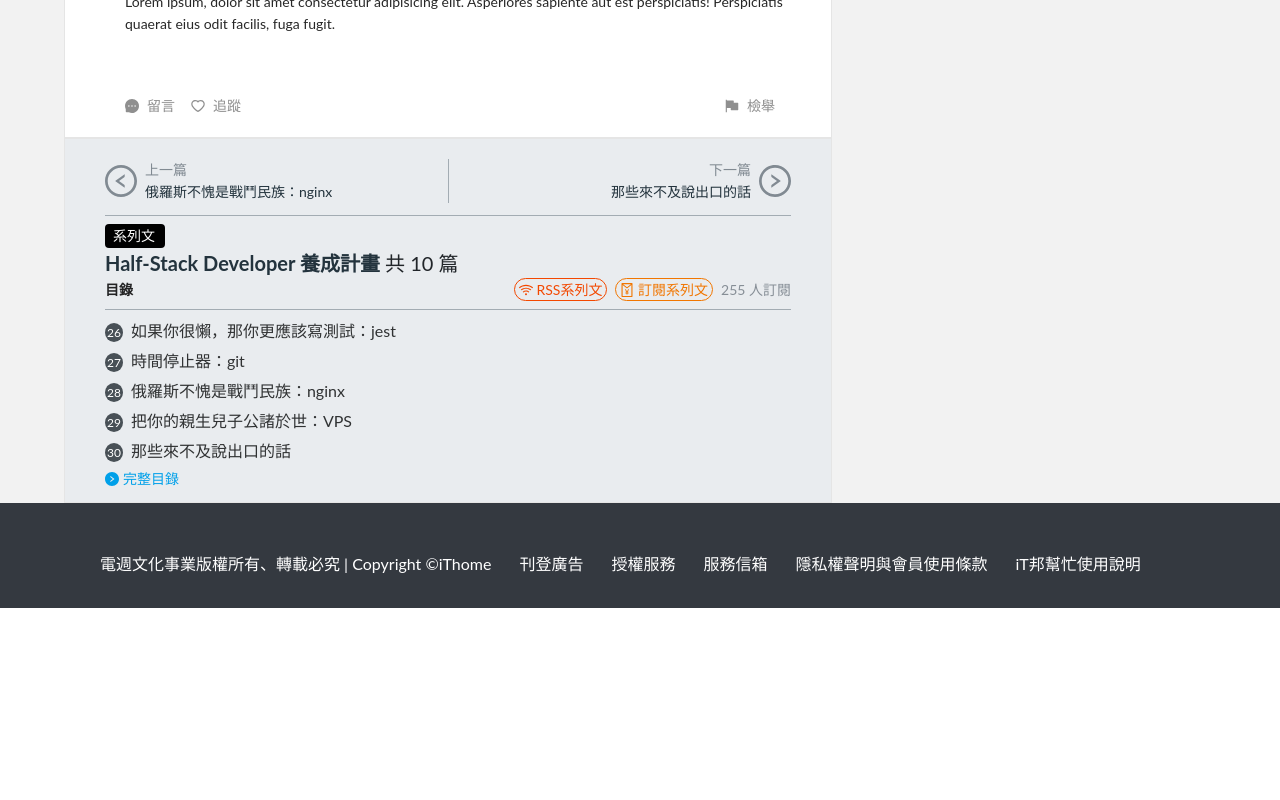
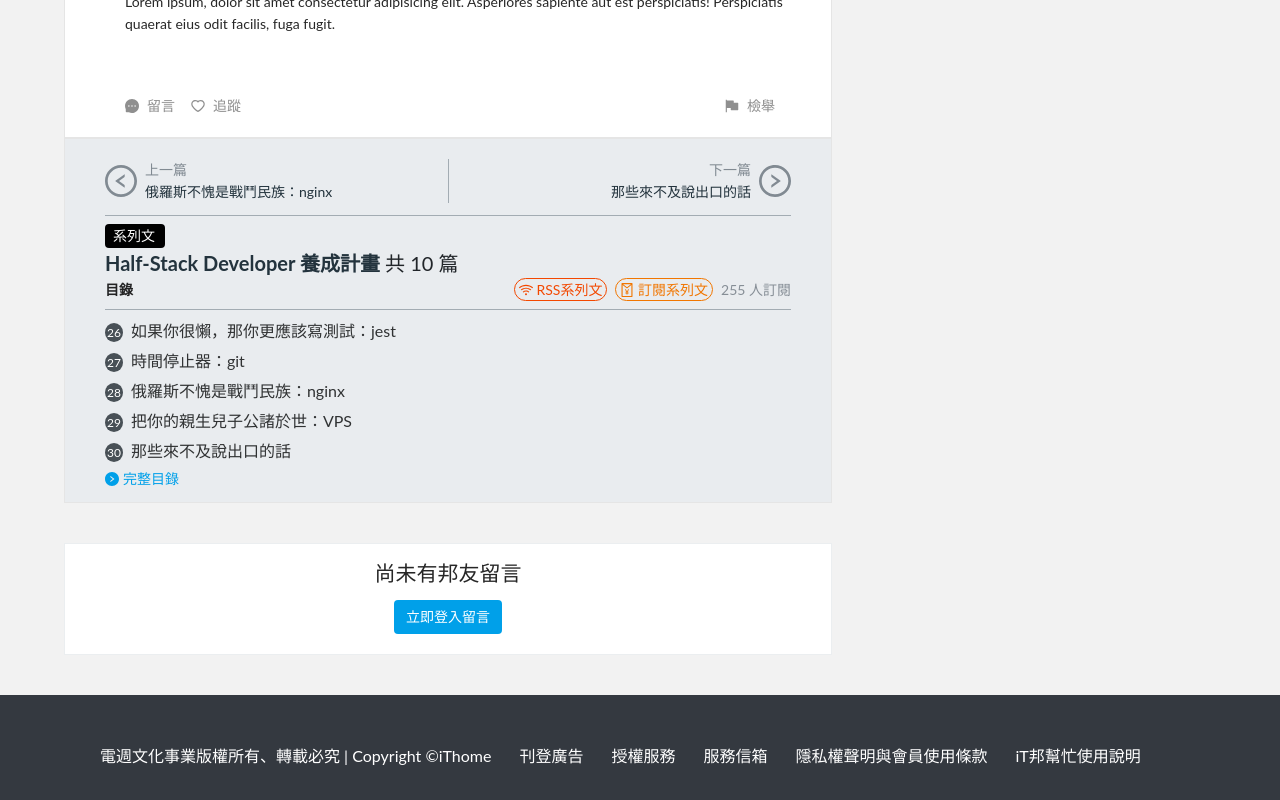
Before and after one commit to kaichiang1991/ithelpPractice, a React (Create React App) app: page / in a window 1280 px wide. Shown: the part 884-1684 px from the top of the page. Before the commit the page ends 1492 px from the top, so only its background shows below. Built offline with nearby package versions, Linux system fonts and the light colour scheme.

Commit message:
完成 評論區 實作

```diff
--- a/src/App.js
+++ b/src/App.js
@@ -6,6 +6,7 @@ import DefaultLayout from './components/layout/DefaultLayout'
 import Blog from './components/blog/Blog'
 import { useState } from 'react'
 import About from './components/about/About'
+import Comment from './components/comment/Comment'
 
 const StyledMainContainer = styled.div `
   background-color: #F2F2F2;
@@ -36,6 +37,8 @@ const App = () => {
             <Blog title={title}/>
             {/* 相關系列文 */}
             <About />
+            {/* 評論 */}
+            <Comment />
           </StyledBlogSection>
           <StyledSideSection>
             Side
--- a/src/components/about/About.jsx
+++ b/src/components/about/About.jsx
@@ -10,6 +10,7 @@ const StyledAboutContainer = styled.div `
   display: flex;
   flex-direction: column;
   padding: 12px 40px;
+  margin-bottom: 40px;
 `
 
 const About = () => {
--- /dev/null
+++ b/src/components/comment/Comment.jsx
@@ -0,0 +1,52 @@
+import { Link } from "react-router-dom"
+import styled from "styled-components"
+
+const StyledCommentContainer = styled.div `
+  border: 1px solid #EBEEF0;
+  background-color: #fff;
+  margin-bottom: 40px;
+  padding: 0 auto;
+  text-align: center;
+
+  h2{
+    margin-top: 12px;
+  }
+`
+
+const StyledLoginToCommentContainer = styled.div `
+  background-color: #00a0e9;
+  width: 108px;
+  margin: 0 auto;
+  margin-bottom: 20px;
+  padding: 6px 12px;
+  border-radius: 4px;
+  transition: .2s all;
+  cursor: pointer;
+
+  a{
+    color: #fff;
+  }
+
+  &:hover{
+    background-color: #0eb3ff;
+  }
+`
+
+const LoginToComment = () => {
+  return (
+    <StyledLoginToCommentContainer>
+      <Link to='/login'>立即登入留言 </ Link>
+    </StyledLoginToCommentContainer>
+  )
+}
+
+const Comment = () => {
+  return (
+    <StyledCommentContainer>
+      <h2>尚未有邦友留言</h2>
+      <LoginToComment />
+    </StyledCommentContainer>
+  )
+}
+
+export default Comment
```
